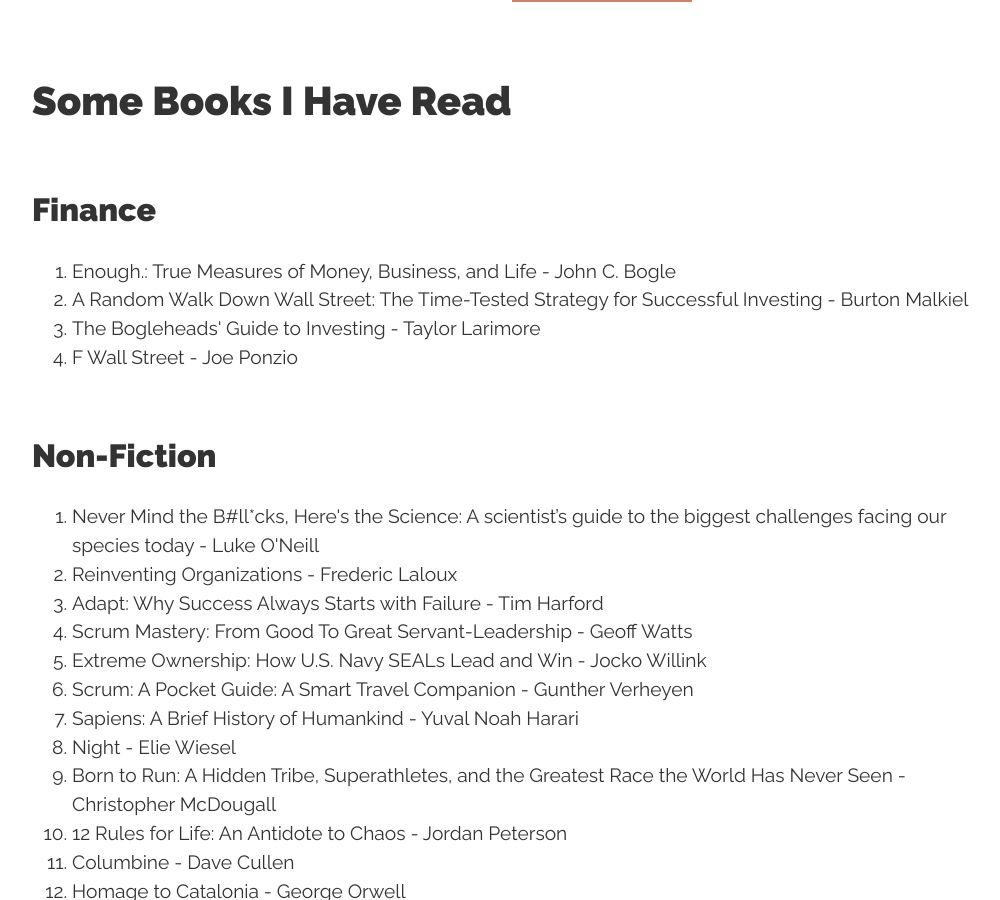
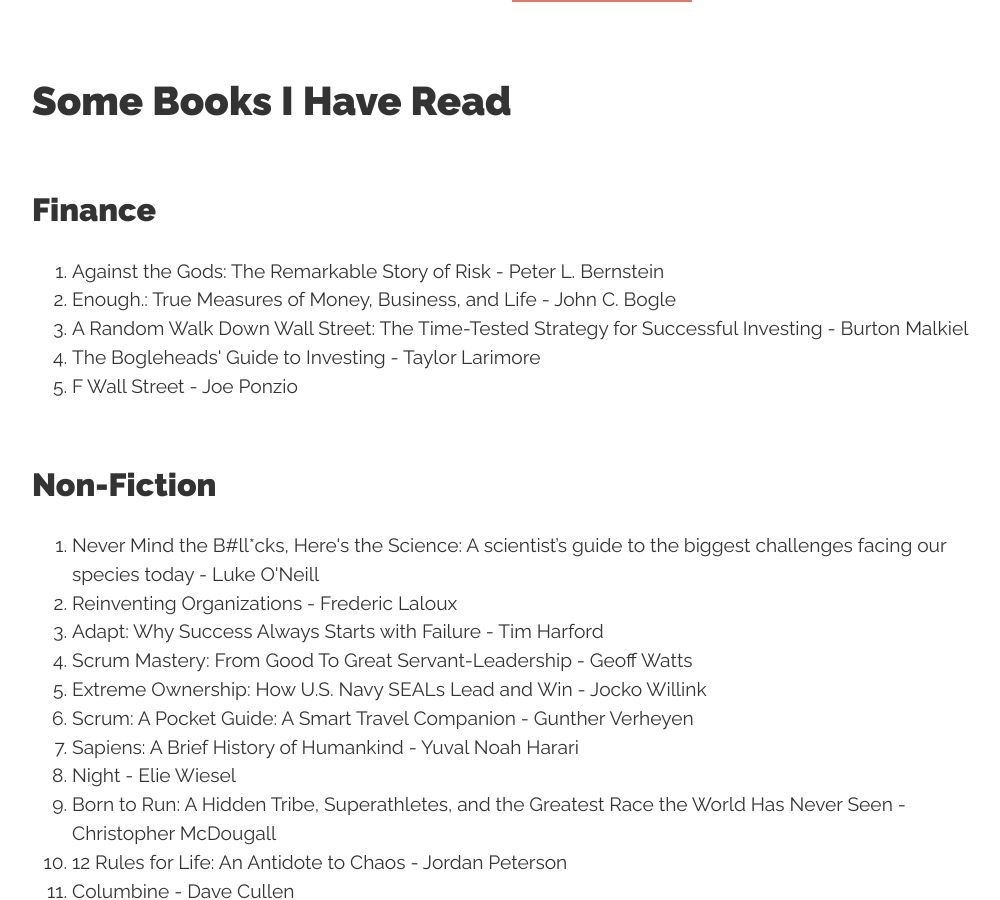
Before and after one commit to conanmercer/conanmercer.github.io, a Jekyll site: the page built from books.html, in a window 1280 px wide and 900 px high, scrolled down 371 px. Shown: the whole window, without its empty margins (128-1128 px from the left). Built offline with Jekyll 4.4.1, drawn with Linux system fonts in a browser that asks for light colours; nearby versions of some CDN libraries; some web fonts are replaced.

Commit message:
-Add, new book

```diff
--- a/books.html
+++ b/books.html
@@ -6,6 +6,7 @@ title: Books
 
 <h2>Finance</h2>
 <ol>
+  <li>Against the Gods: The Remarkable Story of Risk - Peter L. Bernstein </li>
   <li>Enough.: True Measures of Money, Business, and Life - John C. Bogle </li>
   <li>A Random Walk Down Wall Street: The Time-Tested Strategy for Successful Investing - Burton Malkiel </li>
   <li>The Bogleheads' Guide to Investing - Taylor Larimore </li>
```
